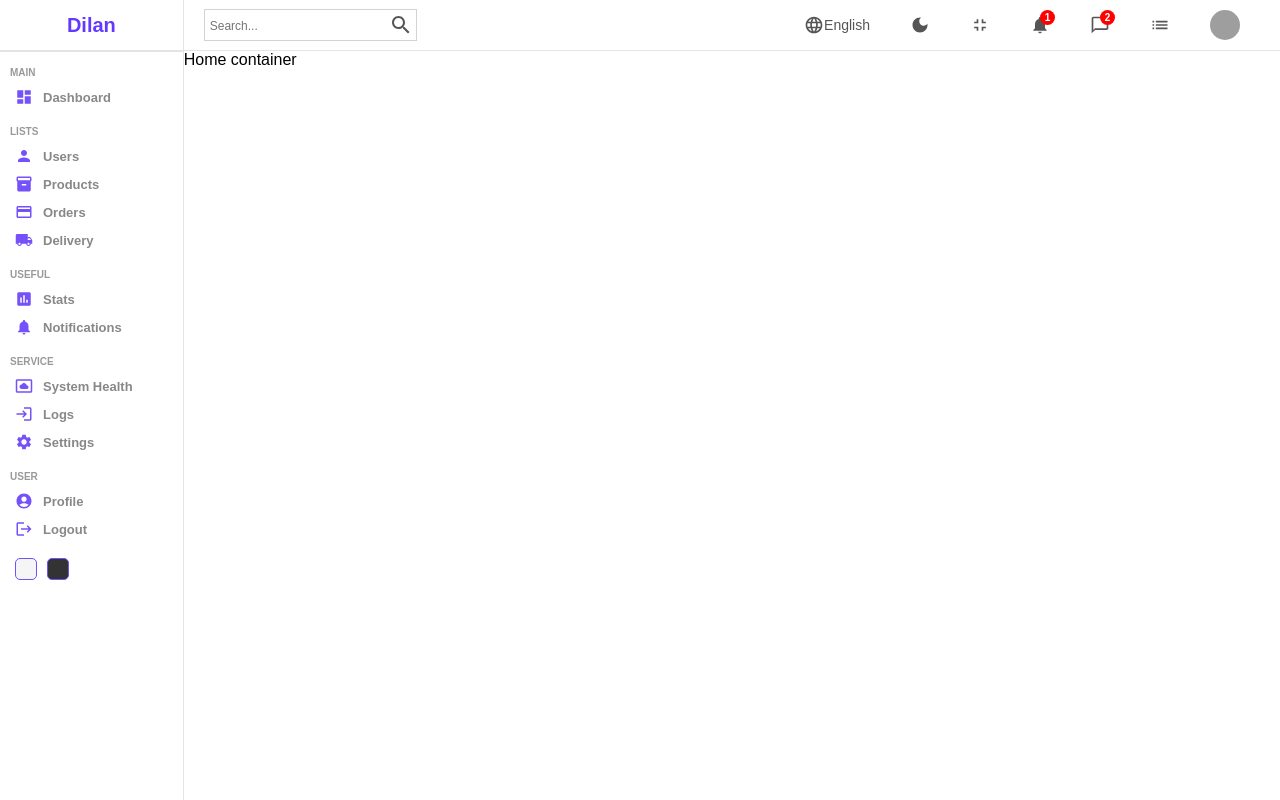
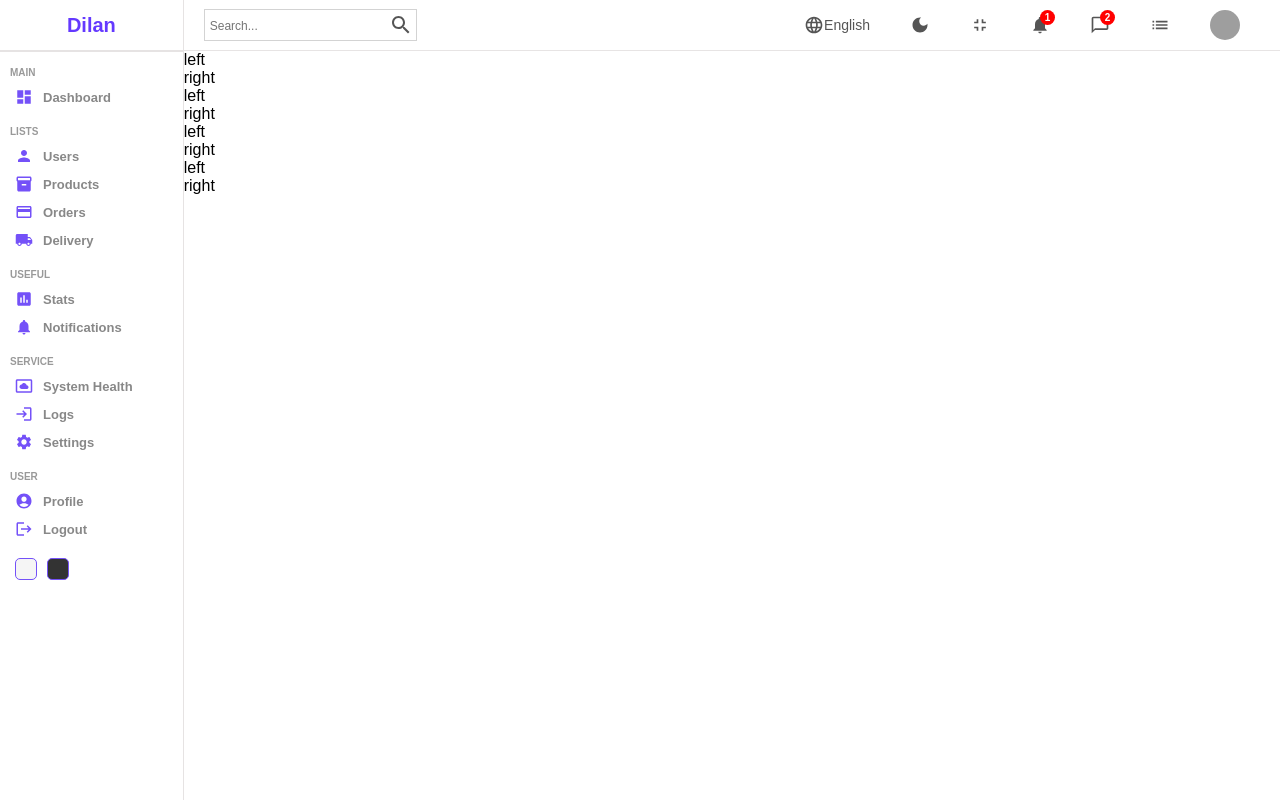
Before and after one commit to Dilan981001/dashboard, a React (Create React App) app: page / in a window 1280 px wide. Built offline with nearby package versions, Linux system fonts and the light colour scheme; grey boxes are pictures that could not be loaded.

Commit message:
create widget comp

```diff
--- /dev/null
+++ b/src/components/widget/Widget.jsx
@@ -0,0 +1,13 @@
+import React from 'react'
+import './Widget.scss';
+
+const widget = () => {
+  return (
+    <div className='widget'>
+        <div className="left">left</div>
+        <div className="right">right</div>
+    </div>
+  )
+}
+
+export default widget
--- a/src/pages/home/home.jsx
+++ b/src/pages/home/home.jsx
@@ -1,7 +1,9 @@
 import React from 'react'
-import './home.scss'
-import Sidebar from '../../components/sidebar/Sidebar'
-import Navbar from '../../components/navbar/Navbar'
+import './home.scss';
+import Sidebar from '../../components/sidebar/Sidebar';
+import Navbar from '../../components/navbar/Navbar';
+import Widget from '../../components/widget/Widget';
+
 
 const home = () => {
   return (
@@ -9,7 +11,12 @@ const home = () => {
         <Sidebar/>
         <div className="homeContainer">
           <Navbar/>
-          Home container
+          <div className="widgets">
+            <Widget/>
+            <Widget/>
+            <Widget/>
+            <Widget/>
+          </div>
         </div>
     </div>
   )
```
Also changed, not shown: src/components/widget/Widget.scss (added).
